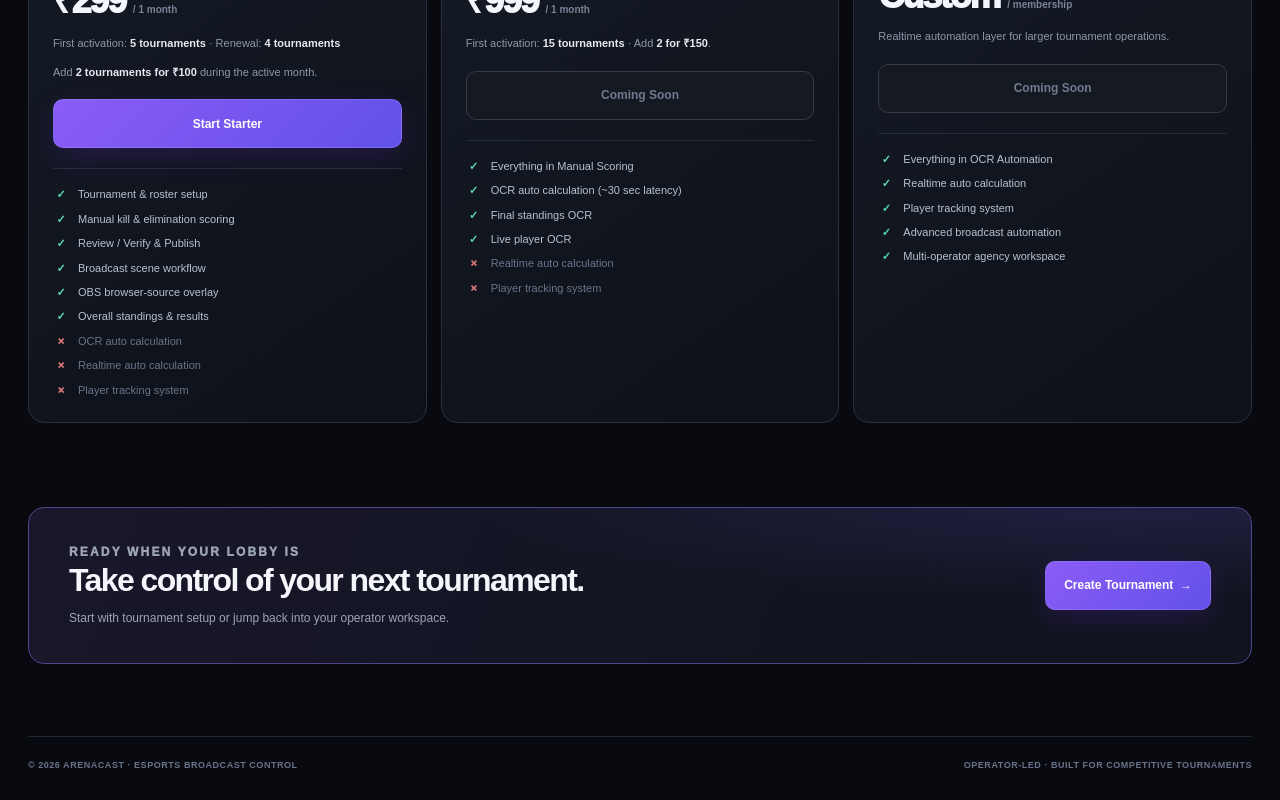
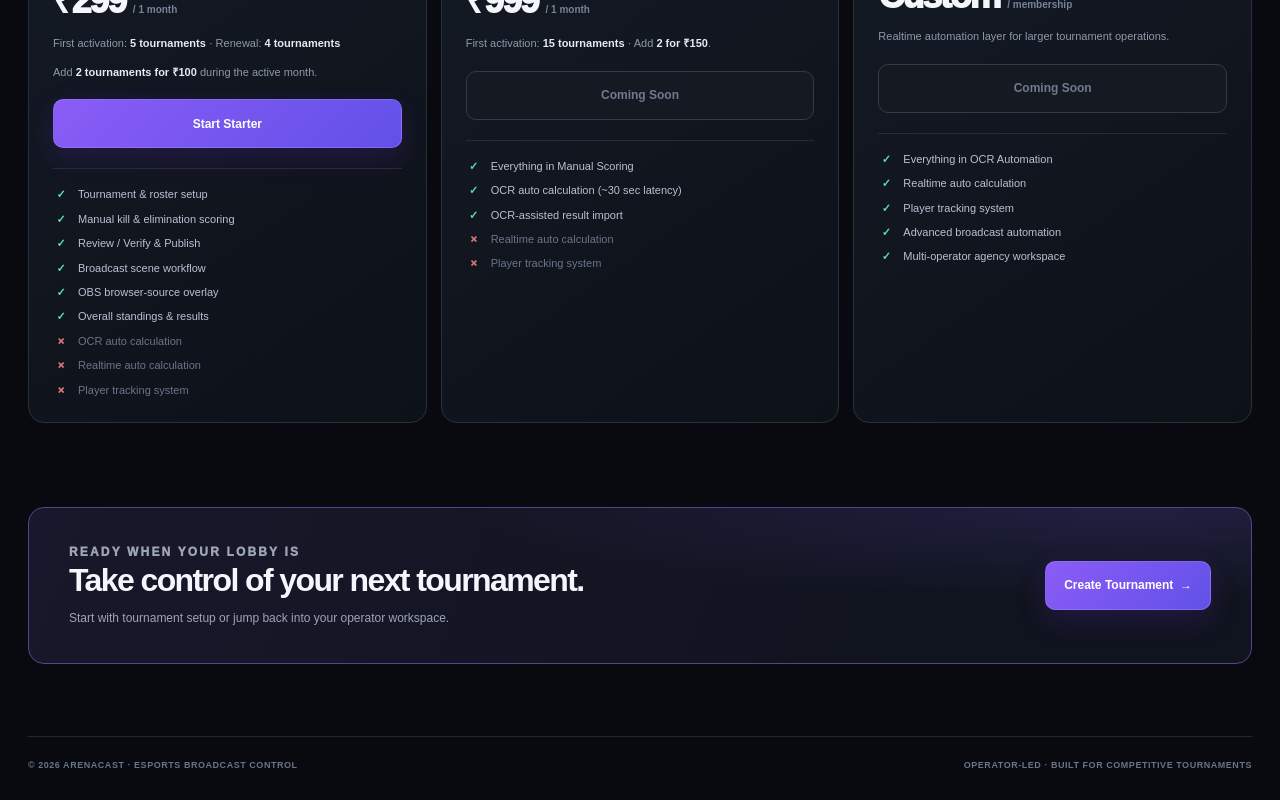
Before and after one commit to rahul-dev-web/broadcast-automation-system, a Next.js app: page / in a window 1280 px wide. Shown: the part 1678-2478 px from the top of the page. Built offline with nearby package versions, Linux system fonts and the light colour scheme.

Commit message:
fix(saas): keep Pro OCR scope to delayed calculation

```diff
--- a/app/page.tsx
+++ b/app/page.tsx
@@ -92,7 +92,7 @@
         </div>
         <div className={styles.pricingGrid}>
           <article className={styles.priceCard}><div className={styles.priceTop}><span className={styles.planTag}>STARTER</span><span className={styles.available}>AVAILABLE</span></div><h3>Manual Scoring</h3><div className={styles.price}>₹299 <small>/ 1 month</small></div><p className={styles.priceNote}>First activation: <b>5 tournaments</b> · Renewal: <b>4 tournaments</b></p><p className={styles.priceNote}>Add <b>2 tournaments for ₹100</b> during the active month.</p><Link className={styles.primary} href="/auth/signup/">Start Starter</Link><div className={styles.featureList}>{[[true,"Tournament & roster setup"],[true,"Manual kill & elimination scoring"],[true,"Review / Verify & Publish"],[true,"Broadcast scene workflow"],[true,"OBS browser-source overlay"],[true,"Overall standings & results"],[false,"OCR auto calculation"],[false,"Realtime auto calculation"],[false,"Player tracking system"]].map(([ok,label])=><div key={String(label)} className={ok?styles.featureYes:styles.featureNo}><span>{ok?"✓":"×"}</span>{label}</div>)}</div></article>
-          <article className={styles.priceCard}><div className={styles.priceTop}><span className={styles.planTag}>PRO</span><span className={styles.comingSoon}>COMING SOON</span></div><h3>OCR Automation</h3><div className={styles.price}>₹999 <small>/ 1 month</small></div><p className={styles.priceNote}>First activation: <b>15 tournaments</b> · Add <b>2 for ₹150</b>.</p><button className={styles.disabledPrice} type="button" disabled>Coming Soon</button><div className={styles.featureList}>{[[true,"Everything in Manual Scoring"],[true,"OCR auto calculation (~30 sec latency)"],[true,"Final standings OCR"],[true,"Live player OCR"],[false,"Realtime auto calculation"],[false,"Player tracking system"]].map(([ok,label])=><div key={String(label)} className={ok?styles.featureYes:styles.featureNo}><span>{ok?"✓":"×"}</span>{label}</div>)}</div></article>
+          <article className={styles.priceCard}><div className={styles.priceTop}><span className={styles.planTag}>PRO</span><span className={styles.comingSoon}>COMING SOON</span></div><h3>OCR Automation</h3><div className={styles.price}>₹999 <small>/ 1 month</small></div><p className={styles.priceNote}>First activation: <b>15 tournaments</b> · Add <b>2 for ₹150</b>.</p><button className={styles.disabledPrice} type="button" disabled>Coming Soon</button><div className={styles.featureList}>{[[true,"Everything in Manual Scoring"],[true,"OCR auto calculation (~30 sec latency)"],[true,"OCR-assisted result import"],[false,"Realtime auto calculation"],[false,"Player tracking system"]].map(([ok,label])=><div key={String(label)} className={ok?styles.featureYes:styles.featureNo}><span>{ok?"✓":"×"}</span>{label}</div>)}</div></article>
           <article className={styles.priceCard}><div className={styles.priceTop}><span className={styles.planTag}>AGENCY</span><span className={styles.comingSoon}>COMING SOON</span></div><h3>Agency Automation</h3><div className={styles.price}>Custom <small>/ membership</small></div><p className={styles.priceNote}>Realtime automation layer for larger tournament operations.</p><button className={styles.disabledPrice} type="button" disabled>Coming Soon</button><div className={styles.featureList}>{[[true,"Everything in OCR Automation"],[true,"Realtime auto calculation"],[true,"Player tracking system"],[true,"Advanced broadcast automation"],[true,"Multi-operator agency workspace"]].map(([ok,label])=><div key={String(label)} className={ok?styles.featureYes:styles.featureNo}><span>{ok?"✓":"×"}</span>{label}</div>)}</div></article>
         </div>
       </section>
```
